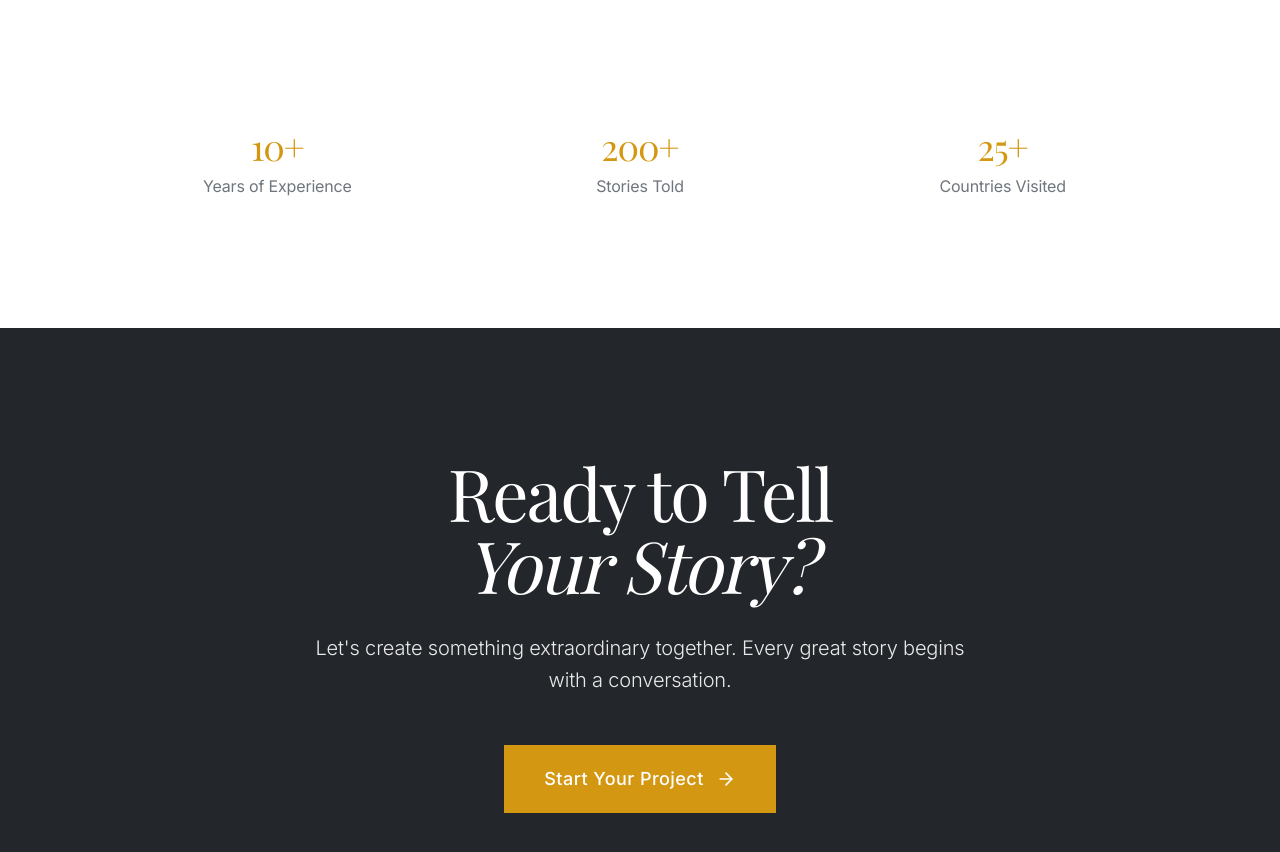
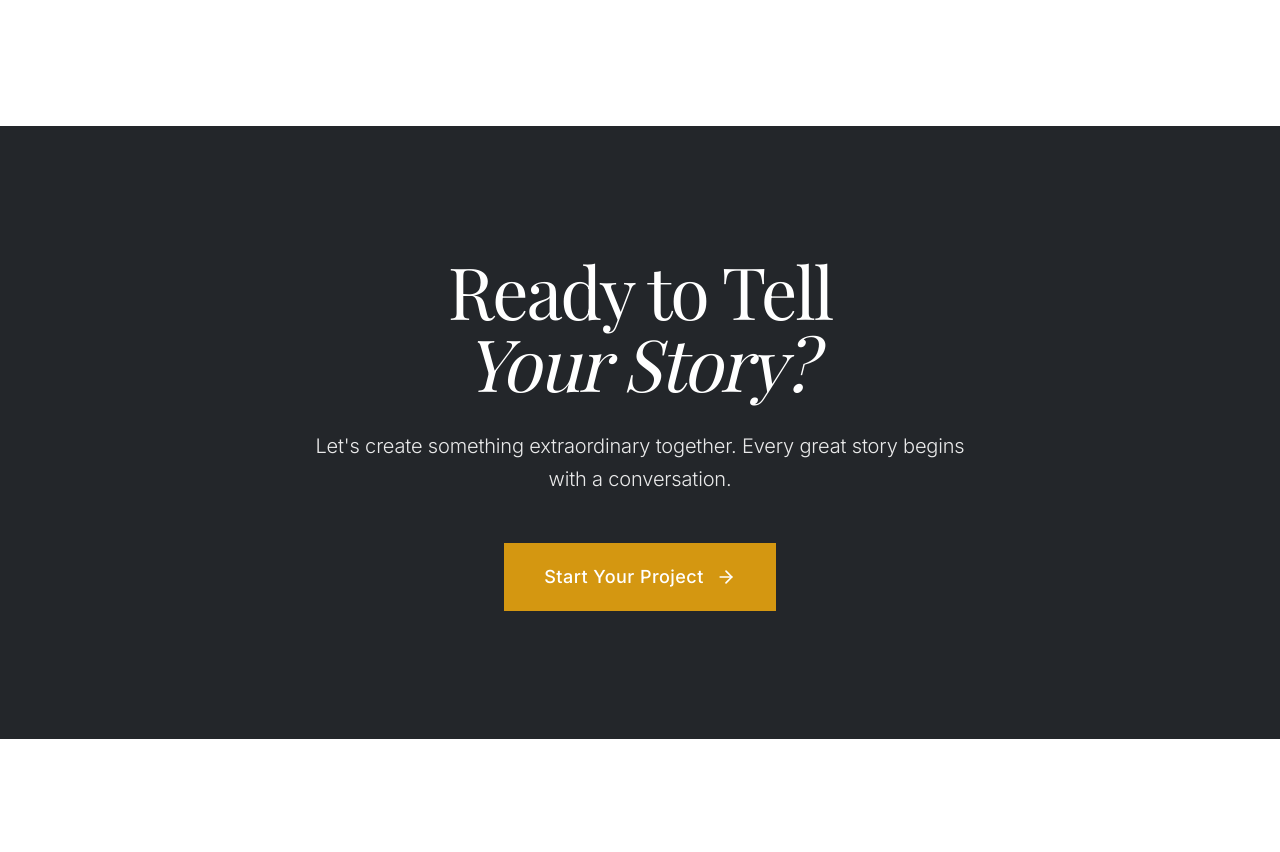
Before and after one commit to Osmar97/emidio-films-cinematic-showcase, a React (Vite) app: page /about in a window 1280 px wide. Shown: the part 928-1780 px from the top of the page. After the commit the page ends 1667 px from the top, so only its background shows below. Built offline with nearby package versions, Linux system fonts and the light colour scheme; a web font is replaced by a local one.

Commit message:
Remove credentials section
Removes the credentials section from the About page.

```diff
--- a/src/pages/About.tsx
+++ b/src/pages/About.tsx
@@ -76,23 +76,6 @@ const About = () => {
             </div>
           </div>
 
-          {/* Credentials */}
-          <div className={`fade-in ${isLoaded ? 'visible' : ''} mt-32`} style={{ transitionDelay: '0.6s' }}>
-            <div className="grid md:grid-cols-3 gap-16">
-              <div className="text-center">
-                <div className="serif-display text-4xl text-accent mb-2">10+</div>
-                <p className="text-muted-foreground">Years of Experience</p>
-              </div>
-              <div className="text-center">
-                <div className="serif-display text-4xl text-accent mb-2">200+</div>
-                <p className="text-muted-foreground">Stories Told</p>
-              </div>
-              <div className="text-center">
-                <div className="serif-display text-4xl text-accent mb-2">25+</div>
-                <p className="text-muted-foreground">Countries Visited</p>
-              </div>
-            </div>
-          </div>
         </div>
       </section>
 
```
